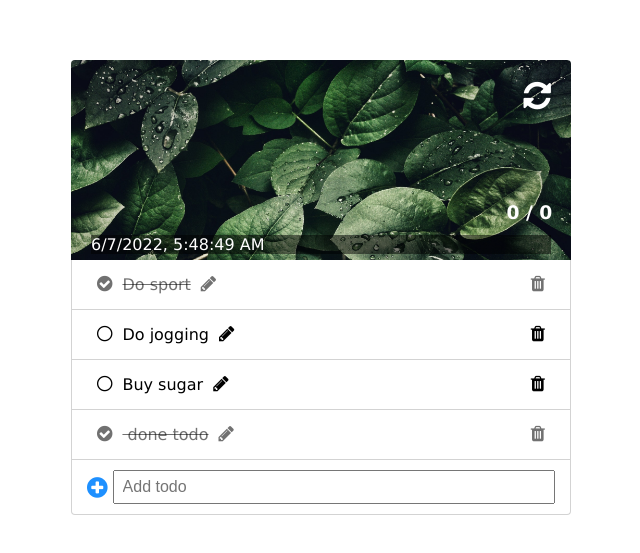
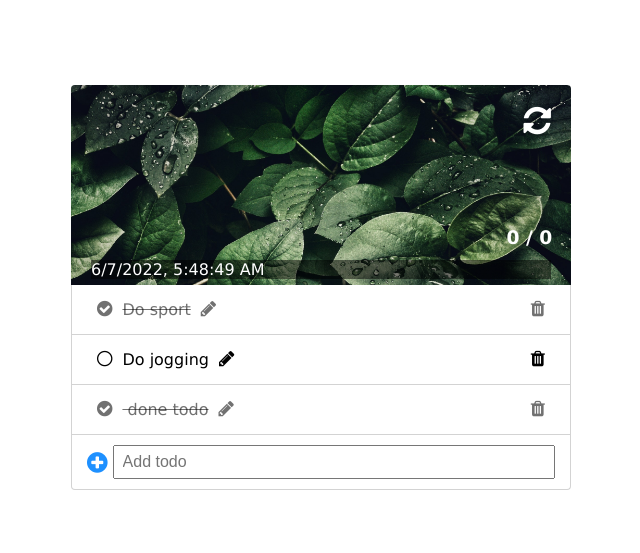
Before and after one commit to MantasMizaras/react-6-props-forms-todo, a React (Create React App) app: page / in a window 1280 px wide. Shown: the part 113-666 px from the top of the page, without its empty margins (319-959 px from the left). Built offline with nearby package versions, Linux system fonts and the light colour scheme.

Commit message:
map done

```diff
--- /dev/null
+++ b/src/TodoApp/AddTodo/AddTodo.jsx
@@ -0,0 +1,9 @@
+export default function AddTodo({ onClick, onChange }) {
+  return (
+    <div className='add-item'>
+      <p id='error-msg'></p>
+      <i onClick={onClick} id='add-todo-btn' className='fa fa-plus-circle' aria-hidden='true'></i>
+      <input type='text' id='input' placeholder='Add todo' onChange={onChange} />
+    </div>
+  );
+}
--- a/src/TodoApp/TodoList/TodoList.jsx
+++ b/src/TodoApp/TodoList/TodoList.jsx
@@ -1,4 +1,5 @@
 import { useState } from 'react';
+import AddTodo from '../AddTodo/AddTodo';
 import SingleTodo from '../SingleTodo/SingleTodo';
 
 const initTodos = [
@@ -8,8 +9,25 @@ const initTodos = [
 
 export default function TodoList() {
   const [todoArray, setTodoArray] = useState(initTodos);
+  const [newTodo, setNewTodo] = useState('');
+
+  console.log('todoArray ===', todoArray);
+
+  function todoEnterHandler(event) {
+    setNewTodo(event.target.value);
+  }
+
+  //
 
   // sukurti funkcija kuri prideda nauja todo
+  function createTodo() {
+    const todo = { id: 3, title: 'newTodo.value', isDone: false };
+    console.log('todo ===', todo);
+    setTodoArray([...todoArray, todo]);
+
+    setNewTodo('');
+  }
+
   // { id: 3, title: 'Buy sugar', isDone: false }
   // iskvieciam funkcija su mygtuko paspaudimu
 
@@ -22,9 +40,13 @@ export default function TodoList() {
   return (
     <section className='content'>
       <ul id='list' className='list'>
-        <SingleTodo {...todoArray[0]} />
-        <SingleTodo {...todoArray[1]} />
-        <SingleTodo {...{ id: 3, title: 'Buy sugar', isDone: false }} />
+        {todoArray.map((tObj) => (
+          <SingleTodo key={tObj.id} title={tObj.title} isDone={tObj.isDone} />
+        ))}
+
+        {/* <SingleTodo {...todoArray[0]} /> */}
+        {/* <SingleTodo {...todoArray[1]} />
+        <SingleTodo {...{ id: 3, title: 'Buy sugar', isDone: false }} /> */}
 
         <li className='item line-through'>
           <i className='fa fa-check-circle make-done' aria-hidden='true'></i>
@@ -33,10 +55,24 @@ export default function TodoList() {
           <i className='fa fa-trash delete-icon' aria-hidden='true'></i>
         </li>
       </ul>
-      <div className='add-item'>
-        <i id='add-todo-btn' className='fa fa-plus-circle' aria-hidden='true'></i>
-        <input type='text' id='input' placeholder='Add todo' />
-      </div>
+      <AddTodo onClick={createTodo} onChange={todoEnterHandler} />
     </section>
   );
 }
+
+// function errorMsg() {
+//     const errEl = document.getElementById('error-msg');
+//     if (newTodo.length > 0) {
+//       errEl.textContent = 'Added new Todo ';
+//       errEl.style.color = 'green';
+//       setNewTodo('');
+//     }
+
+//     if (newTodo.length < 1) {
+//       console.log('newTodo.length ===', newTodo.length);
+//       errEl.textContent = 'Please enter something';
+//       errEl.style.color = 'red';
+//       setNewTodo('');
+//     }
+//     return;
+//
```
